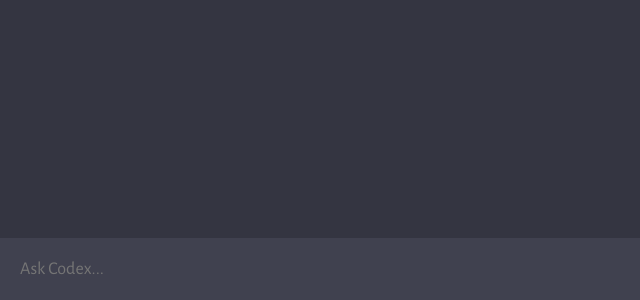
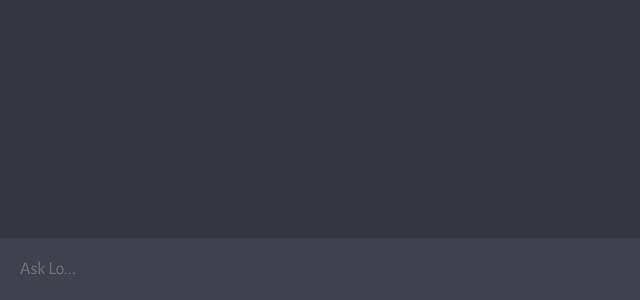
Before and after one commit to esolis205/chat-ai, a website built with Vite: page client/index.html in a window 1280 px wide. Shown: the part 500-800 px from the top of the page, 0-640 px from the left. Built offline with nearby package versions, Linux system fonts and the light colour scheme.

Commit message:
changed placeholder text for prompt textarea

```diff
--- a/client/index.html
+++ b/client/index.html
@@ -12,7 +12,7 @@
       <div id="chat_container"></div>
 
         <form>
-          <textarea name="prompt" rows="1" cols="1" placeholder="Ask Codex..."></textarea>
+          <textarea name="prompt" rows="1" cols="1" placeholder="Ask Lo..."></textarea>
           <button type="submit"><image src="assets/send.svg" alt="send"/></button>
         </form>
     </div>
```
